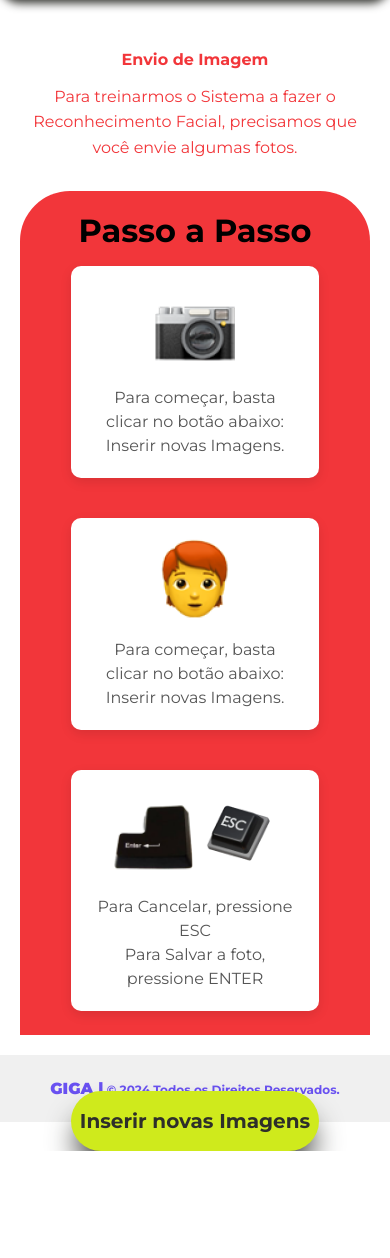
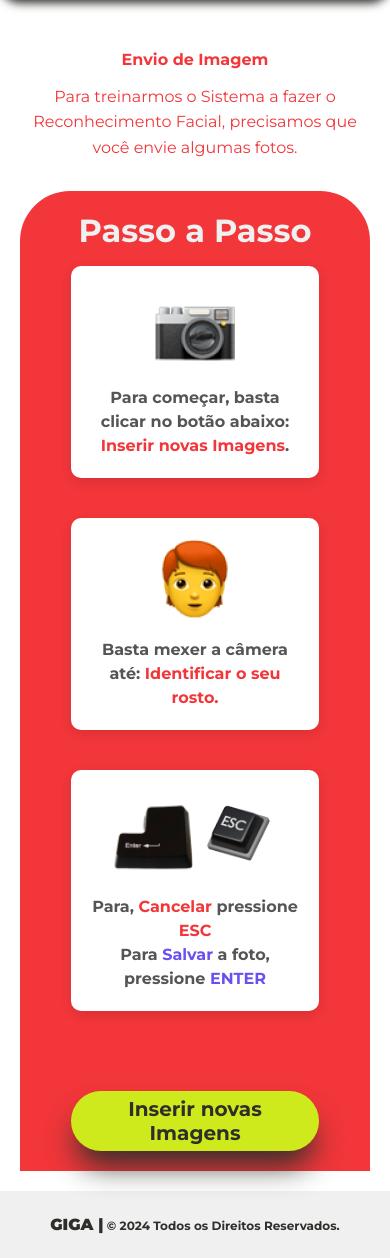
Before and after one commit to LarissaSL/Reconhecimento-Facial, a Flask app: page /img-treino in a window 390 px wide. Shown: the part 75-1333 px from the top of the page. Before the commit the page ends 1226 px from the top, so only its background shows below. Run offline with Flask 3, Linux system fonts and the light colour scheme.

Commit message:
Fix: Ajustes na responsividade da página 'Cadastro'

```diff
--- a/static/css/footer.css
+++ b/static/css/footer.css
@@ -1,6 +1,5 @@
 
 footer {
-    max-height: 100px;
     text-align: center;
     padding: 0.5rem;
     background-color: var(--cor-branco);
--- a/static/css/img-treino.css
+++ b/static/css/img-treino.css
@@ -18,6 +18,7 @@ main {
     text-align: center;
     color: var(--cor-rosa);
     margin-top: 30px;
+
 }
 
 .title h1 {
@@ -32,13 +33,21 @@ main {
     line-height: 1.6;
     margin-bottom: 30px;
 }
-
+.texto-vermelho {
+    color: var(--cor-rosa);
+}
+.texto-azul{
+    color: var(--cor-roxo);
+}
+p{
+    font-weight: bold;
+color: var(--cor-preto);
+}
 .conteudo {
     position: relative;
     text-align: center;
     padding: 20px;
     width: 100%;
-    height: 100vh;
     background-color: rgba(242, 54, 58, 1);
     border-radius: 50px 50px 0 0;
     margin-top: 3%;
@@ -46,7 +55,9 @@ main {
     flex-direction: column;
     justify-content: space-between;
 }
-
+.conteudo h1{
+    color: var(--cor-branco);
+}
 
 .cards {
     display: flex;
@@ -86,10 +97,8 @@ main {
 
 
 .btn {
-    width: 20%;
     height: 60px;
     border-radius: 50px;
-
     background-image: linear-gradient(135deg, var(--cor-verde) 0%, var(--cor-verde) 100%);
     box-shadow: 0 20px 30px -6px var(--cor-preto);
     outline: none;
@@ -100,6 +109,8 @@ main {
     margin-left: 10%;
     font-weight: bold;
     transition: all 0.3s ease-in-out;
+    padding-left: 20px;
+    padding-right: 20px;
 }
 
 .btn:hover {
@@ -112,117 +123,6 @@ main {
 }
 
 
-
-/* Responsividade para telas menores */
-css
-
-Verify
-
-Open In Editor
-Edit
-Copy code
-/* Estilos gerais */
-.conteudo-principal {
-    display: flex;
-    flex-direction: column;
-    justify-content: flex-start;
-    align-items: flex-start;
-    padding: 20px;
-}
-
-.title {
-    text-align: center;
-    color: var(--cor-rosa);
-    margin-top: 30px;
-}
-
-.title h1 {
-    font-size: var(--fonte-xg);
-    font-weight: var(--fonte-bold);
-    margin-bottom: 15px;
-}
-
-.title h3 {
-    font-size: var(--fonte-p);
-    font-weight: var(--fonte-regular);
-    line-height: 1.6;
-    margin-bottom: 30px;
-}
-
-.conteudo {
-    position: relative;
-    text-align: center;
-    padding: 20px;
-    width: 100%;
-    height: 100vh;
-    background-color: rgba(242, 54, 58, 1);
-    border-radius: 50px 50px 0 0;
-    margin-top: 3%;
-    display: flex;
-    flex-direction: column;
-    justify-content: space-between;
-}
-
-.cards {
-    display: flex;
-    justify-content: space-between;
-    gap: 20px;
-    flex-wrap: wrap;
-    margin-bottom: 40px;
-    margin-top: 5%;
-}
-
-.card {
-    width: 30%;
-    background-color: #fff;
-    padding: 20px;
-    border-radius: 10px;
-    box-shadow: 0 4px 12px rgba(0, 0, 0, 0.1);
-    text-align: center;
-    transition: transform 0.3s ease, box-shadow 0.3s ease;
-}
-
-.card:hover {
-    transform: translateY(-10px);
-    box-shadow: 0 8px 20px rgba(0, 0, 0, 0.2);
-}
-
-.card img {
-    width: 80px;
-    height: auto;
-    margin-bottom: 15px;
-}
-
-.card p {
-    font-size: 1em;
-    color: #555;
-    line-height: 1.5;
-}
-
-.btn {
-    width: 20%;
-    height: 60px;
-    border-radius: 50px;
-    background-image: linear-gradient(135deg, var(--cor-verde) 0%, var(--cor-verde) 100%);
-    box-shadow: 0 20px 30px -6px var(--cor-preto);
-    outline: none;
-    cursor: pointer;
-    border: none;
-    font-size: 24px;
-    color: var(--cor-preto);
-    margin-left: 10%;
-    font-weight: bold;
-    transition: all 0.3s ease-in-out;
-}
-
-.btn:hover {
-    transform: translateY(3px);
-    box-shadow: none;
-}
-
-.btn:active {
-    opacity: 0.5;
-}
 
 /* Responsividade para telas menores */
 @media (max-width: 870px) {
--- a/templates/img-treino.html
+++ b/templates/img-treino.html
@@ -45,7 +45,7 @@
             <div class="mobile-menu">
                 <ul>
                     <li class="nav-item">
-                        <a href="#" class="nav-link">Home</a>
+                        <a href="/" class="nav-link">Home</a>
                     </li>
                     <li class="nav-item">
                         <a href="{{ url_for('imgTreinoController.feedback', carregando='true') }}"
@@ -72,17 +72,28 @@
             <div class="cards">
                 <div class="card">
                     <img src="/static/img/camera.png" alt="Descrição da imagem" class="imagem-ajustada">
-                    <p>Para começar, basta clicar no botão abaixo: Inserir novas Imagens.</p>
+                    <p>Para começar, basta clicar no botão abaixo: <span class="texto-vermelho">Inserir novas Imagens</span>.</p>
                 </div>
+
+
                 <div class="card">
                     <img src="/static/img/pessoa.png" alt="Descrição da imagem" class="imagem-ajustada">
-                    <p>Para começar, basta clicar no botão abaixo: Inserir novas Imagens.</p>
+                    <p>Basta mexer a câmera até: <span class="texto-vermelho">Identificar o seu rosto.</span></p>
                 </div>
                 <div class="card">
                     <img src="/static/img/enter.png" alt="Descrição da imagem" class="imagem-ajustada">
                     <img src="/static/img/image.png" alt="Descrição da imagem" class="imagem-ajustada">
-                    <p>Para Cancelar, pressione ESC</p>
-                    <p>Para Salvar a foto, pressione ENTER</p>
+                    <p>Para,
+                        <span class="texto-vermelho">Cancelar</span>
+                        pressione
+                        <span class="texto-vermelho">ESC</span>
+                    </p>
+
+                    <p>Para
+                    <span class="texto-azul">Salvar</span>
+                    a foto, pressione
+                    <span class="texto-azul">ENTER</span>
+                </p>
                 </div>
             </div>
 
@@ -110,6 +121,8 @@
             <p><span class="giga-text">GIGA |</span> © 2024 Todos os Direitos Reservados.</p>
         </div>
     </footer>
+    <script src="/static/js/nav.js"></script>
+
 </body>
 
 </html>
```
